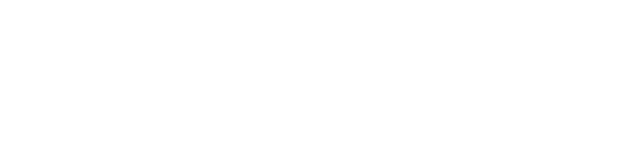
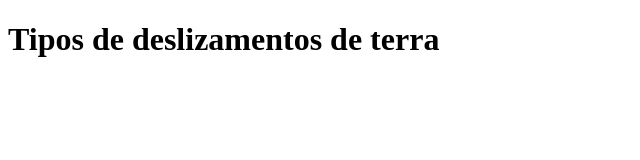
Before and after one commit to enzomath/deslizamentos_terra, a plain HTML site: page index.html in a window 1280 px wide. Shown: the whole page, without its empty margins (0-640 px from the left). Drawn offline with Linux system fonts and the light colour scheme.

Commit message:
comittest2

```diff
--- a/index.html
+++ b/index.html
@@ -6,6 +6,7 @@
     <title>Document</title>
 </head>
 <body>
-    <!-- Testando testando-->
+
+<h1> Tipos de deslizamentos de terra </h1>
 </body>
 </html>
```
